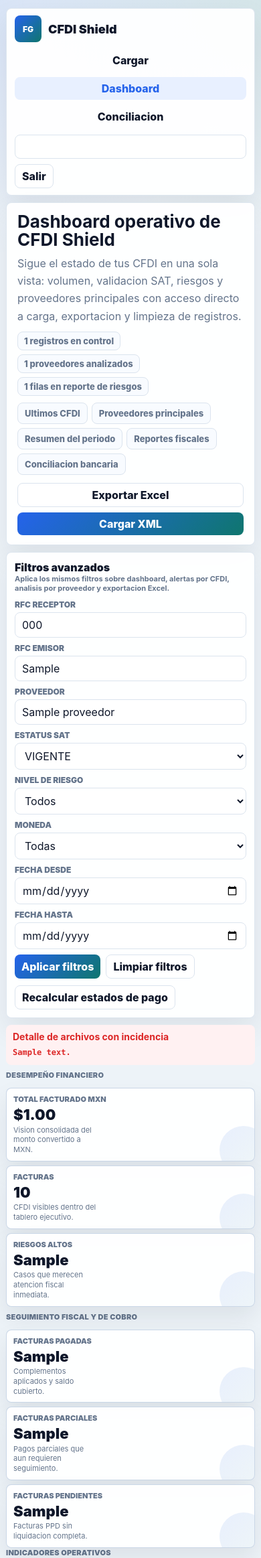
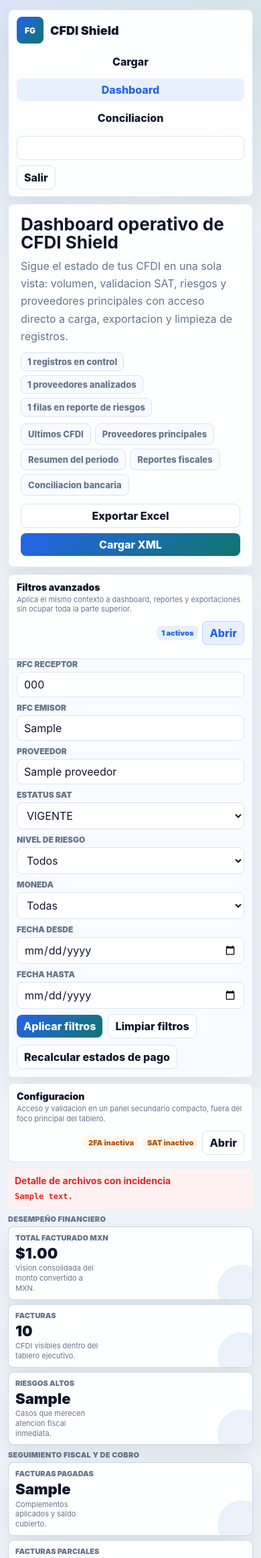
Before and after one commit to CFDIGuard/cfdi-shield, a FastAPI app: template templates/dashboard.html in a window 390 px wide. Shown: the top 2326 px of the page at 67% size. Run offline with FastAPI, Linux system fonts and the light colour scheme; the template is opened without the code that fills it: most values are stand-ins (such as "Sample title", 1, 10 or a date in 2020).

Commit message:
Polish dashboard lower layout flow

```diff
--- a/templates/dashboard.html
+++ b/templates/dashboard.html
@@ -40,9 +40,9 @@
         }
 
         .shell {
-            width: min(1380px, calc(100% - 18px));
+            width: min(1280px, calc(100% - 24px));
             margin: 0 auto;
-            padding: 12px 0 18px;
+            padding: 14px 0 24px;
         }
 
         .topbar,
@@ -177,10 +177,10 @@
 
         .hero {
             margin-top: 10px;
-            padding: 14px 16px;
-            display: flex;
-            align-items: center;
-            justify-content: space-between;
+            padding: 16px 18px;
+            display: grid;
+            grid-template-columns: minmax(0, 1.6fr) auto;
+            align-items: end;
             gap: 12px;
         }
 
@@ -263,9 +263,77 @@
         .alert.success { background: var(--success-soft); color: var(--success); }
         .alert.error { background: var(--danger-soft); color: var(--danger); }
 
+        .utility-bar {
+            margin-top: 10px;
+            display: grid;
+            grid-template-columns: minmax(0, 1.65fr) minmax(300px, 0.92fr);
+            gap: 8px;
+            align-items: stretch;
+        }
+
+        .utility-card {
+            background: var(--surface);
+            border: 1px solid rgba(219, 228, 238, 0.92);
+            border-radius: 8px;
+            box-shadow: var(--shadow);
+            overflow: hidden;
+            height: 100%;
+        }
+
+        .utility-summary {
+            display: flex;
+            align-items: center;
+            justify-content: space-between;
+            gap: 10px;
+            padding: 10px 12px;
+            min-height: 86px;
+            cursor: pointer;
+            list-style: none;
+        }
+
+        .utility-summary::-webkit-details-marker {
+            display: none;
+        }
+
+        .utility-heading {
+            display: grid;
+            gap: 3px;
+        }
+
+        .utility-heading strong {
+            font-size: 14px;
+            font-weight: 900;
+        }
+
+        .utility-heading span {
+            color: var(--muted);
+            font-size: 11px;
+            line-height: 1.35;
+        }
+
+        .utility-meta {
+            display: flex;
+            align-items: center;
+            gap: 6px;
+            flex-wrap: wrap;
+            justify-content: flex-end;
+        }
+
+        .utility-card[open] .utility-meta .ghost-button {
+            background: var(--primary-soft);
+            color: var(--primary);
+            border-color: rgba(37, 99, 235, 0.18);
+        }
+
+        .utility-body {
+            display: grid;
+            gap: 10px;
+            padding: 0 12px 12px;
+            border-top: 1px solid var(--line);
+            background: var(--surface-soft);
+        }
+
         .filters-panel {
-            margin-top: 10px;
-            padding: 12px;
             display: grid;
             gap: 10px;
         }
@@ -303,12 +371,12 @@
             display: flex;
             gap: 8px;
             flex-wrap: wrap;
+            align-items: center;
         }
 
         .kpis {
-            margin-top: 8px;
-            display: grid;
-            grid-template-columns: repeat(6, minmax(0, 1fr));
+            display: grid;
+            grid-template-columns: repeat(3, minmax(0, 1fr));
             gap: 6px;
         }
 
@@ -492,20 +559,31 @@
             line-height: 1.35;
         }
 
-        .layout {
+        .dashboard-flow {
             margin-top: 8px;
             display: grid;
-            grid-template-columns: 1.45fr 1fr;
-            gap: 8px;
-        }
-
-        .stack {
-            display: grid;
-            gap: 8px;
+            gap: 10px;
+        }
+
+        .paired-row {
+            display: grid;
+            grid-template-columns: repeat(2, minmax(0, 1fr));
+            gap: 10px;
+            align-items: start;
+        }
+
+        .paired-row > .panel,
+        .dashboard-flow > .panel {
+            min-width: 0;
+        }
+
+        #conciliacion-bancaria .summary-grid {
+            grid-template-columns: repeat(4, minmax(0, 1fr));
         }
 
         .settings-panel {
             overflow: hidden;
+            box-shadow: none;
         }
 
         .settings-toggle {
@@ -785,6 +857,15 @@
         }
 
         @media (max-width: 1200px) {
+            .utility-bar,
+            .hero {
+                grid-template-columns: 1fr;
+            }
+
+            .paired-row {
+                grid-template-columns: 1fr;
+            }
+
             .kpis {
                 grid-template-columns: repeat(3, minmax(0, 1fr));
             }
@@ -792,19 +873,15 @@
             .kpis-secondary {
                 grid-template-columns: repeat(3, minmax(0, 1fr));
             }
-
-            .layout {
-                grid-template-columns: 1fr;
-            }
         }
 
         @media (max-width: 820px) {
             .topbar,
-            .hero,
             .nav,
             .account,
             .toolbar,
-            .settings-toggle,
+            .hero,
+            .utility-summary,
             .settings-row,
             .settings-actions,
             .panel-header,
@@ -872,11 +949,23 @@
             </div>
         </section>
 
-        <section class="panel filters-panel" aria-label="Filtros avanzados">
-            <div>
-                <div class="panel-title">Filtros avanzados</div>
-                <div class="panel-copy">Aplica los mismos filtros sobre dashboard, alertas por CFDI, analisis por proveedor y exportacion Excel.</div>
-            </div>
+        <section class="utility-bar" aria-label="Controles del dashboard">
+            <details class="utility-card filters-panel" {% if filters.cleaned() %}open{% endif %}>
+                <summary class="utility-summary">
+                    <div class="utility-heading">
+                        <strong>Filtros avanzados</strong>
+                        <span>Aplica el mismo contexto a dashboard, reportes y exportaciones sin ocupar toda la parte superior.</span>
+                    </div>
+                    <div class="utility-meta">
+                        {% if filters.cleaned() %}
+                            <span class="tag info">{{ filters.cleaned() | length }} activos</span>
+                        {% else %}
+                            <span class="tag info">Sin filtros</span>
+                        {% endif %}
+                        <span class="ghost-button">Abrir</span>
+                    </div>
+                </summary>
+                <div class="utility-body">
                     <form action="/dashboard-web" method="get">
                         <div class="filters-grid">
                             <div class="field">
@@ -945,6 +1034,71 @@
                         <input type="hidden" name="fecha_hasta" value="{{ filters.fecha_hasta or '' }}">
                         <button class="ghost-button" type="submit">Recalcular estados de pago</button>
                     </form>
+                </div>
+            </details>
+
+            <details class="utility-card settings-panel">
+                <summary class="utility-summary">
+                    <div class="utility-heading">
+                        <strong>Configuracion</strong>
+                        <span>Acceso y validacion en un panel secundario compacto, fuera del foco principal del tablero.</span>
+                    </div>
+                    <div class="utility-meta">
+                        {% if two_factor_effective %}
+                            <span class="tag success">2FA activa</span>
+                        {% else %}
+                            <span class="tag warning">2FA inactiva</span>
+                        {% endif %}
+                        {% if sat_mode_effective %}
+                            <span class="tag success">SAT activo</span>
+                        {% else %}
+                            <span class="tag warning">SAT inactivo</span>
+                        {% endif %}
+                        <span class="ghost-button">Abrir</span>
+                    </div>
+                </summary>
+                <div class="utility-body">
+                    <div class="settings-row">
+                        <div class="settings-copy">
+                            <strong>Verificacion en dos pasos</strong>
+                            <span>{{ two_factor_note }}</span>
+                        </div>
+                        <div class="settings-actions">
+                            {% if two_factor_effective %}
+                                <span class="tag success">Activa</span>
+                            {% else %}
+                                <span class="tag warning">Inactiva</span>
+                            {% endif %}
+                            {% if can_toggle_two_factor %}
+                                <form action="/two-factor/toggle" method="post">
+                                    <button class="toggle-button" type="submit">
+                                        {% if current_user.two_factor_enabled %}Desactivar 2FA{% else %}Activar 2FA{% endif %}
+                                    </button>
+                                </form>
+                            {% endif %}
+                        </div>
+                    </div>
+
+                    <div class="settings-row">
+                        <div class="settings-copy">
+                            <strong>Modo SAT</strong>
+                            <span>{{ sat_mode_note }}</span>
+                        </div>
+                        <div class="settings-actions">
+                            {% if sat_mode_effective %}
+                                <span class="tag success">Activo</span>
+                            {% else %}
+                                <span class="tag warning">Inactivo</span>
+                            {% endif %}
+                            <form action="/sat-validation/toggle" method="post">
+                                <button class="toggle-button" type="submit">
+                                    {% if use_sat_validation %}Desactivar SAT{% else %}Activar SAT{% endif %}
+                                </button>
+                            </form>
+                        </div>
+                    </div>
+                </div>
+            </details>
         </section>
 
         {% if message %}
@@ -1270,6 +1361,7 @@
                     {% endif %}
             </section>
 
+            <section class="paired-row" aria-label="Analisis central del dashboard">
                 <section class="panel" id="proveedores-principales">
                     <div class="panel-header">
                         <div>
@@ -1327,10 +1419,8 @@
                         <div class="empty">Todavia no hay proveedores para mostrar.</div>
                     {% endif %}
                 </section>
-            </section>
-
-            <section class="stack">
-                <section class="panel">
+
+                <section class="panel" id="panorama-general">
                     <div class="panel-header">
                         <div>
                             <div class="panel-title">Panorama general</div>
@@ -1450,36 +1541,6 @@
                     </div>
             </section>
 
-                <section class="panel" id="conciliacion-bancaria">
-                    <div class="panel-header">
-                        <div>
-                            <div class="panel-title">Conciliacion bancaria</div>
-                            <div class="panel-copy">Cruce de movimientos bancarios contra CFDI del usuario actual.</div>
-                        </div>
-                        <a class="logout-button" href="/reconciliation">Ver conciliacion</a>
-                    </div>
-                    <div class="panel-body">
-                        <div class="summary-grid">
-                            <article class="mini-metric">
-                                <span>Total movimientos</span>
-                                <strong>{{ reconciliation_summary.total_movimientos }}</strong>
-                            </article>
-                            <article class="mini-metric">
-                                <span>Conciliados</span>
-                                <strong>{{ reconciliation_summary.conciliados }}</strong>
-                            </article>
-                            <article class="mini-metric">
-                                <span>Posibles</span>
-                                <strong>{{ reconciliation_summary.posibles }}</strong>
-                            </article>
-                            <article class="mini-metric">
-                                <span>Pendientes</span>
-                                <strong>{{ reconciliation_summary.pendientes }}</strong>
-                            </article>
-                        </div>
-                    </div>
-                </section>
-
             <section class="panel" id="riesgos-detectados">
                     <div class="panel-header">
                         <div>
@@ -1535,6 +1596,36 @@
                         {% else %}
                             <div class="empty">No hay alertas altas registradas.</div>
                         {% endif %}
+                    </div>
+            </section>
+
+            <section class="panel" id="conciliacion-bancaria">
+                    <div class="panel-header">
+                        <div>
+                            <div class="panel-title">Conciliacion bancaria</div>
+                            <div class="panel-copy">Cruce de movimientos bancarios contra CFDI del usuario actual.</div>
+                        </div>
+                        <a class="logout-button" href="/reconciliation">Ver conciliacion</a>
+                    </div>
+                    <div class="panel-body">
+                        <div class="summary-grid">
+                            <article class="mini-metric">
+                                <span>Total movimientos</span>
+                                <strong>{{ reconciliation_summary.total_movimientos }}</strong>
+                            </article>
+                            <article class="mini-metric">
+                                <span>Conciliados</span>
+                                <strong>{{ reconciliation_summary.conciliados }}</strong>
+                            </article>
+                            <article class="mini-metric">
+                                <span>Posibles</span>
+                                <strong>{{ reconciliation_summary.posibles }}</strong>
+                            </article>
+                            <article class="mini-metric">
+                                <span>Pendientes</span>
+                                <strong>{{ reconciliation_summary.pendientes }}</strong>
+                            </article>
+                        </div>
                     </div>
             </section>
 
```
Also changed, not shown: other parts of templates/dashboard.html (+2 -72 lines). Lines whose indentation alone changed are shown as unchanged.
